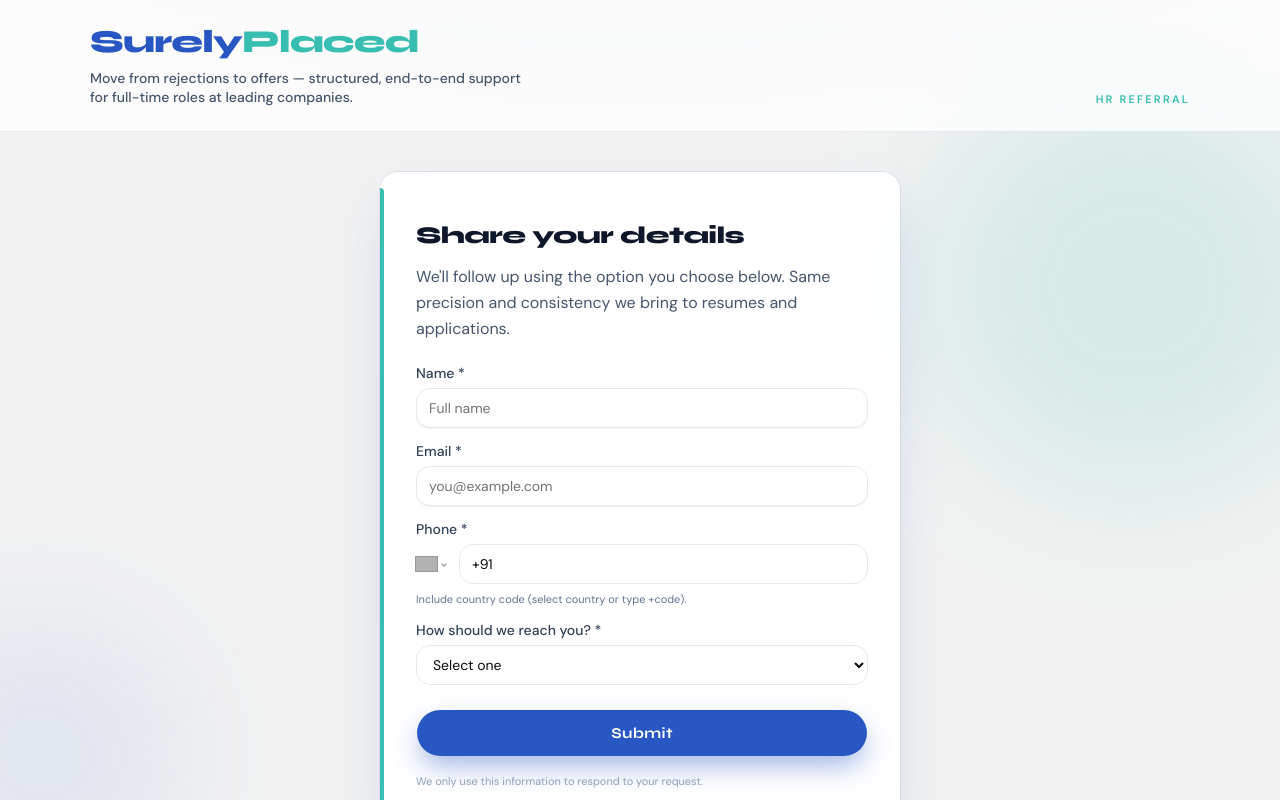
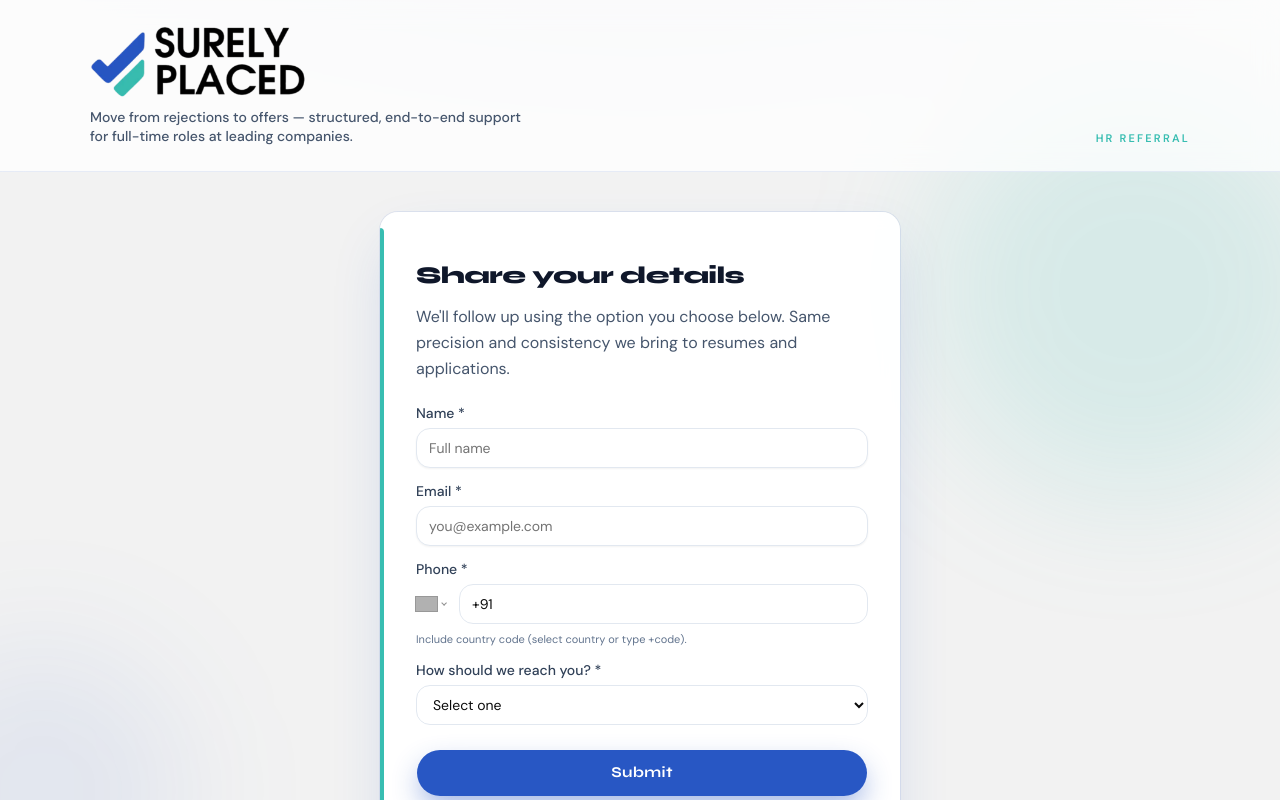
Before and after one commit to Surely-Placed/lead-genration---HR-department, a React (Vite) app in the folder hr-referral-web/: page / in a window 1280 px wide. Shown: the top 800 px of the page. Built offline with nearby package versions, Linux system fonts and the light colour scheme; no server answers; grey boxes are pictures that could not be loaded.

Commit message:
added logo

```diff
--- a/hr-referral-web/src/components/brand-shell.tsx
+++ b/hr-referral-web/src/components/brand-shell.tsx
@@ -1,6 +1,6 @@
 import type { ReactNode } from "react"
 
-import { SurelyPlacedWordmark } from "@/components/surely-placed-wordmark"
+import { SurelyPlacedLogo } from "@/components/surely-placed-logo"
 
 /**
  * Page chrome: SurelyPlaced brand palette (#F2F2F2 / #2857C4 / #38BDB1),
@@ -27,7 +27,7 @@ export function BrandShell({ children }: { children: ReactNode }) {
         <header className="border-b border-[#2857C4]/10 bg-white/75 px-4 py-6 backdrop-blur-md sm:px-6">
           <div className="mx-auto flex max-w-[1100px] flex-col gap-4 sm:flex-row sm:items-end sm:justify-between">
             <div className="space-y-2">
-              <SurelyPlacedWordmark size="lg" />
+              <SurelyPlacedLogo />
               <p className="max-w-md font-sans text-sm font-medium leading-snug text-slate-600">
                 Move from rejections to offers — structured, end-to-end support
                 for full-time roles at leading companies.
@@ -44,14 +44,14 @@ export function BrandShell({ children }: { children: ReactNode }) {
         <footer className="border-t border-slate-200/80 bg-white/60 px-4 py-6 backdrop-blur-sm sm:px-6">
           <div className="mx-auto flex max-w-[1100px] flex-col gap-3 text-center text-xs text-slate-500 sm:flex-row sm:items-center sm:justify-between sm:text-left">
             <span>
-              <a
+              {/* <a
                 href="https://www.surelyplaced.com"
                 target="_blank"
                 rel="noreferrer"
                 className="font-medium text-[#2857C4] underline-offset-4 hover:underline"
               >
                 surelyplaced.com
-              </a>
+              </a> */}
               <span className="mx-2 text-slate-300">·</span>
               <a
                 href="mailto:contact@surelyplaced.com"
--- /dev/null
+++ b/hr-referral-web/src/components/surely-placed-logo.tsx
@@ -0,0 +1,23 @@
+import { cn } from "@/lib/utils"
+
+type Props = {
+  className?: string
+}
+
+/** SurelyPlaced logo image (brand asset — no text wordmark). */
+export function SurelyPlacedLogo({ className }: Props) {
+  return (
+    <img
+      src={`${import.meta.env.BASE_URL}surely-placed-712.webp`}
+      alt="SurelyPlaced"
+      className={cn(
+        "h-14 w-auto max-w-[min(100%,420px)] object-contain object-left sm:h-16 md:h-[4.75rem]",
+        className,
+      )}
+      width={420}
+      height={132}
+      decoding="async"
+      loading="eager"
+    />
+  )
+}
--- a/hr-referral-web/src/components/surely-placed-wordmark.tsx
+++ /dev/null
@@ -1,24 +0,0 @@
-import { cn } from "@/lib/utils"
-
-type Props = {
-  className?: string
-  size?: "default" | "lg"
-}
-
-/** Wordmark aligned with SurelyPlaced brand colors (#2857C4 primary, #38BDB1 accent). */
-export function SurelyPlacedWordmark({ className, size = "default" }: Props) {
-  return (
-    <span
-      className={cn(
-        "font-heading inline-block tracking-tight text-[#2857C4]",
-        size === "lg"
-          ? "text-[1.75rem] font-extrabold leading-[1.15] sm:text-[2rem]"
-          : "text-xl font-extrabold leading-tight sm:text-2xl",
-        className,
-      )}
-    >
-      Surely
-      <span className="text-[#38BDB1]">Placed</span>
-    </span>
-  )
-}
```
Also changed, not shown: hr-referral-web/public/surely-placed-712.webp (added).
